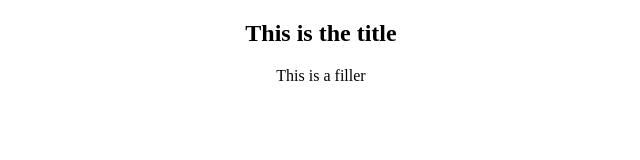
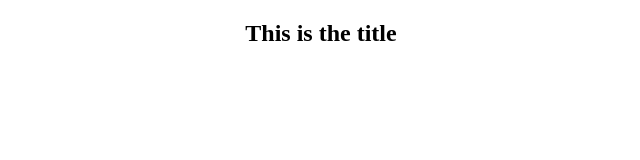
Before and after one commit to alta010/TestGitPages, a plain HTML site: page index.html in a window 1280 px wide. Shown: the whole page, without its empty margins (319-959 px from the left). Drawn offline with Linux system fonts and the light colour scheme.

Commit message:
fixing the repo and adding the html and txt file

```diff
--- a/index.html
+++ b/index.html
@@ -11,6 +11,5 @@
     </head>
     <body>
         <h2>This is the title</h2>
-        <p>This is a filler</p>
     </body>
 </html>
```
